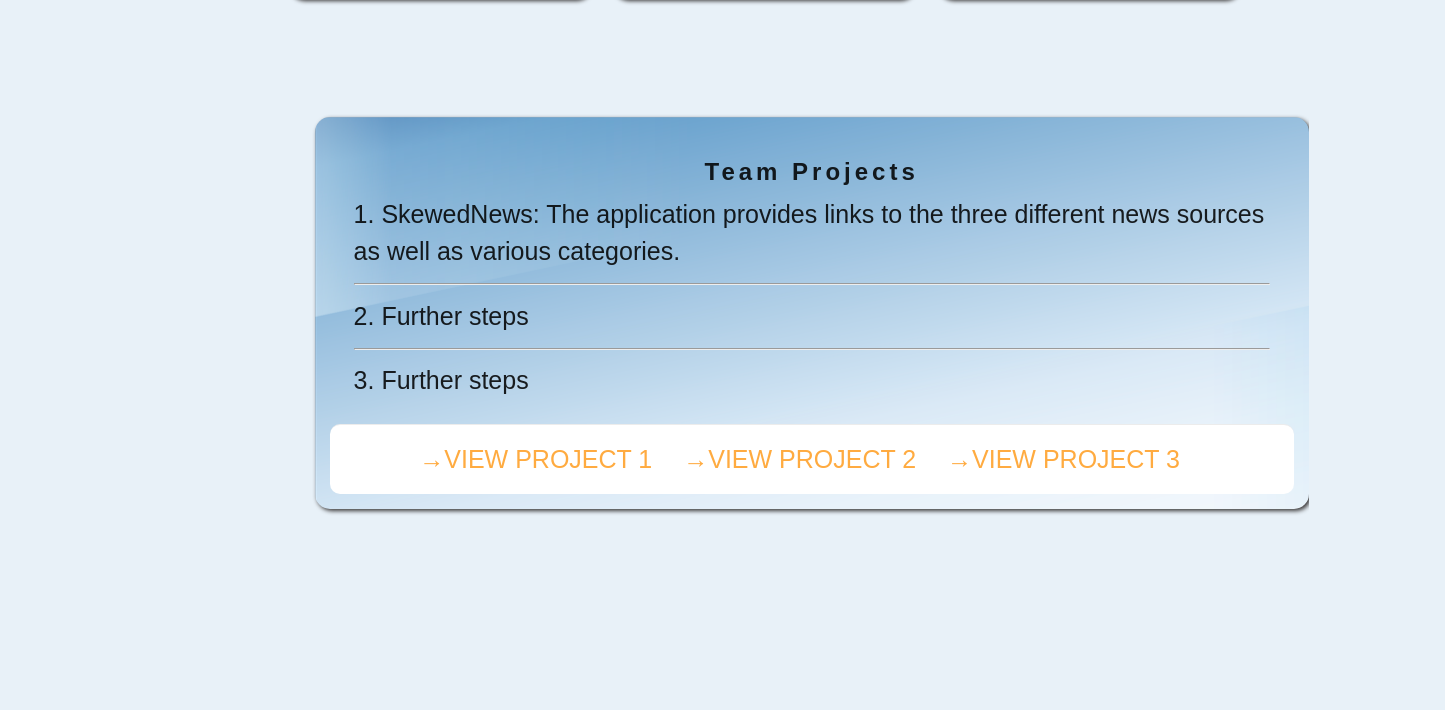
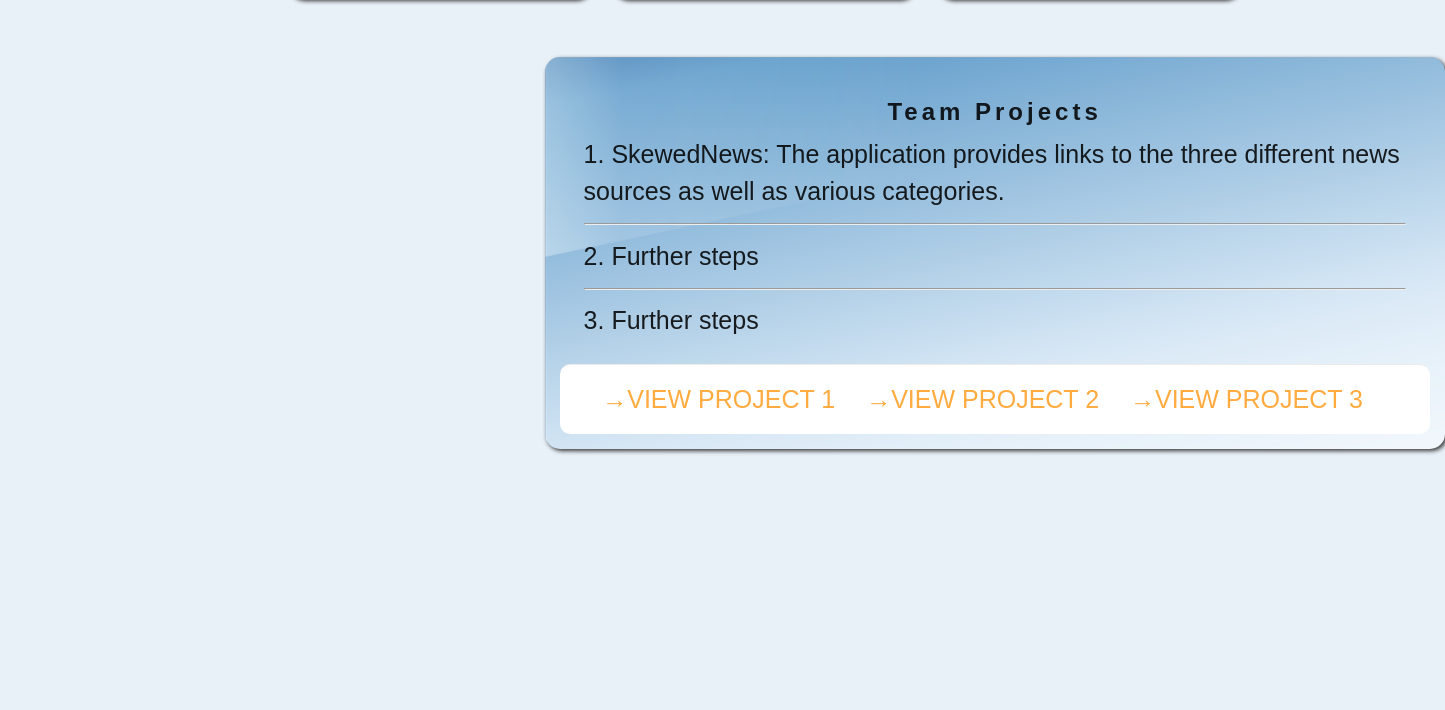
Before and after one commit to TatyanaYarush/portfolio, a plain HTML site: page index.html in a window 1280 px wide. Shown: the part 2220-2930 px from the top of the page, 1445 px wide, since content can reach past the window. Drawn offline with Linux system fonts and the light colour scheme.

Commit message:
updated css,html files

```diff
--- a/assets/css/style.css
+++ b/assets/css/style.css
@@ -28,11 +28,6 @@ h1 {
   text-shadow: 4px 4px 6px;
   color: #4b5063;
 }
-
-/* .Photo {  if posable to do with image?
-  text-shadow: 4px 4px 6px;
-    color:#4b5063;
-} */
 
 main {
   display: flex;
@@ -97,7 +92,6 @@ a {
   text-decoration: none;
 }
 
-/*move to right side ????*/
 div.row {
   display: flex;
   flex-wrap: wrap;
@@ -148,14 +142,11 @@ p {
   background-image: url("images/image\ background\ 1.png");
   font-size: 25px;
   position: relative;
-  bottom: 60px;
-  left: 70px;
+  bottom: 120px;
+  left: 300px;
   text-align: center;
+  width: 60rem;
 }
-
-/* .background {
-    background-image: url("./images/image background 3.png");
-} */
 
 .card img {
   height: 250px;
@@ -202,7 +193,6 @@ footer {
 }
 
 /* Media Queries */
-
 @media screen and (max-width: 928px) {
   .card {
     flex: 0 0 25%;
```
Also changed, not shown: index.html (+4 -6 lines).
